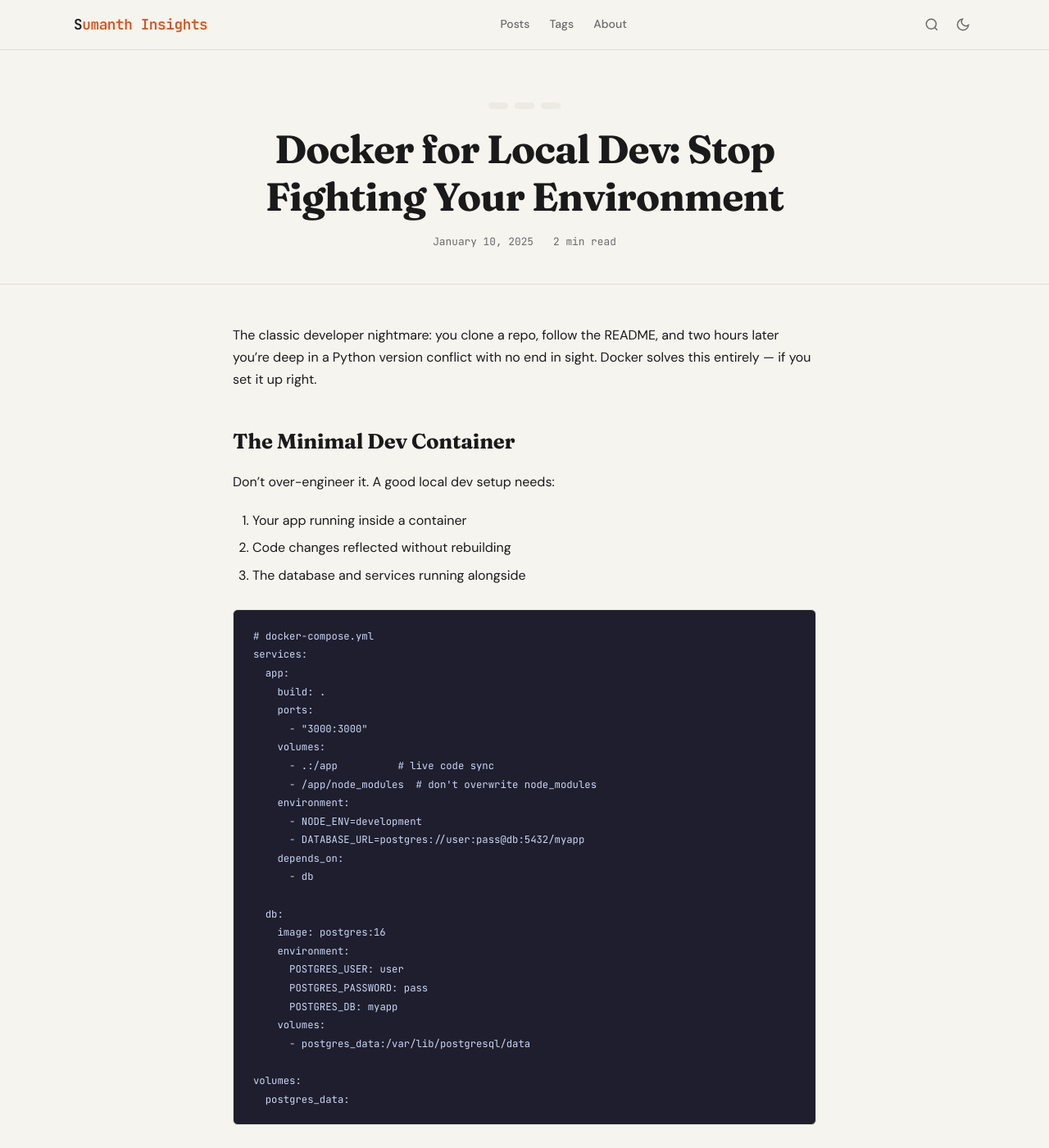
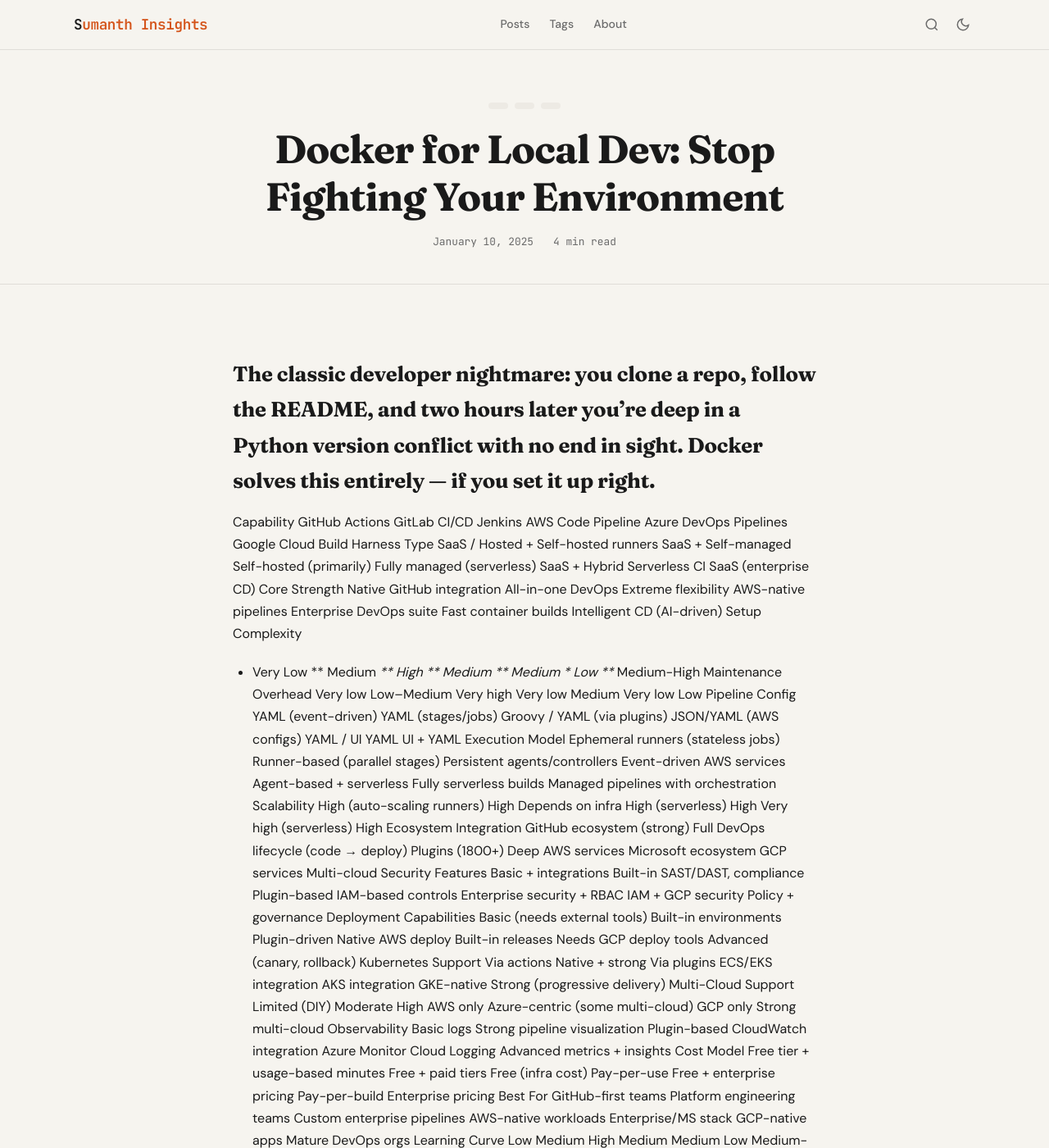
Before and after one commit to sumanthrb/insights, a Jekyll site: the page built from _posts/2025-01-10-docker-local-dev.md, in a window 1280 px wide and 1400 px high. Shown: the whole window at 82% size. Built offline with Jekyll 4.4.1, drawn with Linux system fonts in a browser that asks for light colours; some of the changed text lies outside the part shown.

Commit message:
Update 2025-01-10-docker-local-dev.md

```diff
--- a/_posts/2025-01-10-docker-local-dev.md
+++ b/_posts/2025-01-10-docker-local-dev.md
@@ -7,6 +7,165 @@
 ---
 
 The classic developer nightmare: you clone a repo, follow the README, and two hours later you're deep in a Python version conflict with no end in sight. Docker solves this entirely — if you set it up right.
+----
+
+Capability
+GitHub
+Actions
+GitLab CI/CD
+Jenkins
+AWS Code Pipeline
+Azure DevOps Pipelines
+Google Cloud Build
+Harness
+Type
+SaaS / Hosted + Self-hosted runners
+SaaS + Self-managed
+Self-hosted (primarily)
+Fully managed (serverless)
+SaaS + Hybrid
+Serverless CI
+SaaS (enterprise CD)
+Core Strength
+Native GitHub integration
+All-in-one DevOps
+Extreme flexibility
+AWS-native pipelines
+Enterprise DevOps suite
+Fast container builds
+Intelligent CD (AI-driven)
+Setup Complexity
+*
+Very Low
+**
+Medium
+***
+High
+**
+Medium
+**
+Medium
+*
+Low
+*** Medium-High
+Maintenance Overhead
+Very low
+Low–Medium
+Very high
+Very low
+Medium
+Very low
+Low
+Pipeline Config
+YAML (event-driven)
+YAML (stages/jobs)
+Groovy / YAML (via plugins)
+JSON/YAML (AWS configs)
+YAML / UI
+YAML
+UI + YAML
+Execution Model
+Ephemeral runners (stateless jobs)
+Runner-based (parallel stages)
+Persistent agents/controllers
+Event-driven AWS services
+Agent-based + serverless
+Fully serverless builds
+Managed pipelines with orchestration
+Scalability
+High (auto-scaling runners)
+High
+Depends on infra
+High (serverless)
+High
+Very high (serverless)
+High
+Ecosystem Integration
+GitHub ecosystem (strong)
+Full DevOps lifecycle (code → deploy)
+Plugins (1800+)
+Deep AWS services
+Microsoft ecosystem
+GCP services
+Multi-cloud
+Security Features
+Basic + integrations
+Built-in SAST/DAST, compliance
+Plugin-based
+IAM-based controls
+Enterprise security + RBAC
+IAM + GCP security
+Policy + governance
+Deployment Capabilities
+Basic (needs external tools)
+Built-in environments
+Plugin-driven
+Native AWS deploy
+Built-in releases
+Needs GCP deploy tools
+Advanced (canary, rollback)
+Kubernetes Support
+Via actions
+Native + strong
+Via plugins
+ECS/EKS integration
+AKS integration
+GKE-native
+Strong (progressive delivery)
+Multi-Cloud Support
+Limited (DIY)
+Moderate
+High
+AWS only
+Azure-centric (some multi-cloud)
+GCP only
+Strong multi-cloud
+Observability
+Basic logs
+Strong pipeline visualization
+Plugin-based
+CloudWatch integration
+Azure Monitor
+Cloud Logging
+Advanced metrics + insights
+Cost Model
+Free tier + usage-based minutes
+Free + paid tiers
+Free (infra cost)
+Pay-per-use
+Free + enterprise pricing
+Pay-per-build
+Enterprise pricing
+Best For
+GitHub-first teams
+Platform engineering teams
+Custom enterprise pipelines
+AWS-native workloads
+Enterprise/MS stack
+GCP-native apps
+Mature DevOps orgs
+Learning Curve
+Low
+Medium
+High
+Medium
+Medium
+Low
+Medium-High
+Vendor Lock-in
+Medium (GitHub)
+Medium
+Low
+High (AWS)
+Medium (Azure)
+High (GCP)
+Low–Medium
+
+
+
+
+-----
+
 
 ## The Minimal Dev Container
 
```
